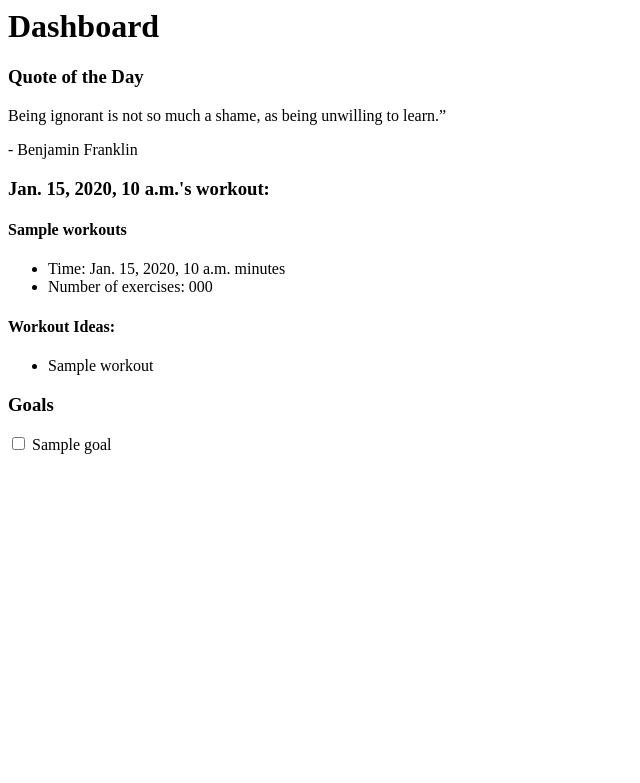
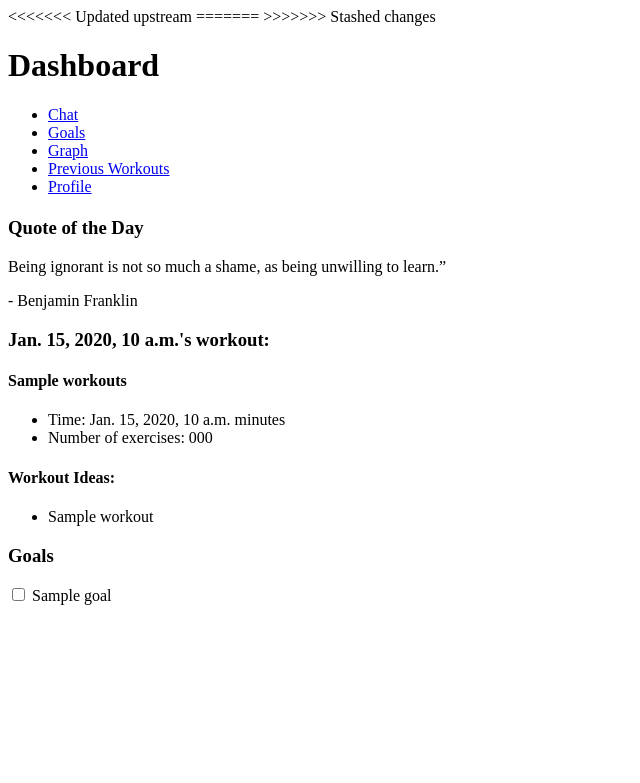
Before and after one commit to LisaCJHeinhold/aifit, a Django app: template aifit/aifit_app/templates/aifit_app/dashboard.html in a window 1280 px wide. Shown: the top 783 px of the page, without its empty margins (0-640 px from the left). Run offline with Django 5.2, Linux system fonts and the light colour scheme; the template is opened without the code that fills it: most values are stand-ins (such as "Sample title", 1, 10 or a date in 2020); some libraries are stand-ins or nearby versions.

Commit message:
Dashboard Pieces - Boston

```diff
--- a/aifit/aifit_app/templates/aifit_app/dashboard.html
+++ b/aifit/aifit_app/templates/aifit_app/dashboard.html
@@ -1,9 +1,45 @@
 <!-- Boston is working on this-->
+<<<<<<< Updated upstream
 {% load static %}
 
 {% block content %}
+=======
+<!DOCTYPE html>
+<html>
+<head>
+    <title>Dashboard</title>
+</head>
+>>>>>>> Stashed changes
 <body>
     <h1>Dashboard</h1>
+    <body>
+        <div class="navbar" id="navbar">
+        <ul>
+        <li><a href="{% url 'chat' %}">Chat</a></li>
+        <li><a href="{% url 'goals' %}">Goals</a></li>
+        <li><a href="{% url 'graph' %}">Graph</a></li>
+        <li><a href="{% url 'previousworkouts' %}">Previous Workouts</a></li>
+        <li><a href="{% url 'profile' %}">Profile</a></li>
+        </ul>
+        </div>
+
+        <div class="ml-0 p-4 mt-16">
+        <h1></h1>
+        <p></p>
+        </div>
+
+        <script>
+        let prevScrollPos = window.pageYOffset;
+        window.onscroll = function() {
+        let currentScrollPos = window.pageYOffset;
+        if (prevScrollPos > currentScrollPos) {
+            document.getElementById("navbar").style.top = "0";
+        } else {
+            document.getElementById("navbar").classList.add('hidden-nav');
+        }
+        prevScrollPos = currentScrollPos;
+        }
+        </script>
     <div>
         <h3>Quote of the Day</h3>
         <div>
```
Also changed, not shown: aifit/aifit_app/static/functions/functions.py (+12 -0 lines), aifit/aifit_app/views.py (+11 -0 lines).
